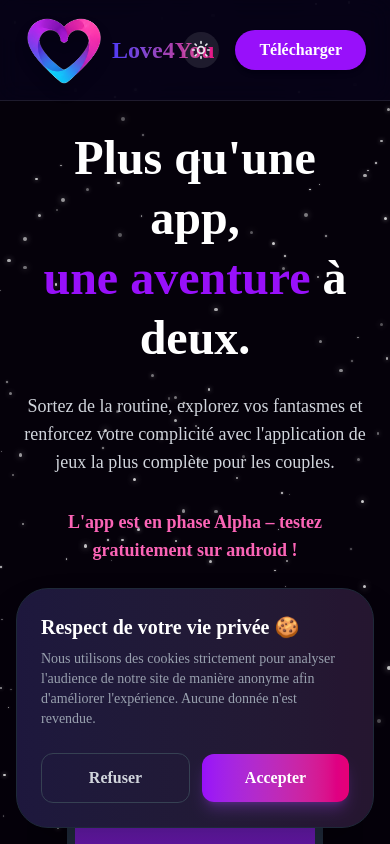
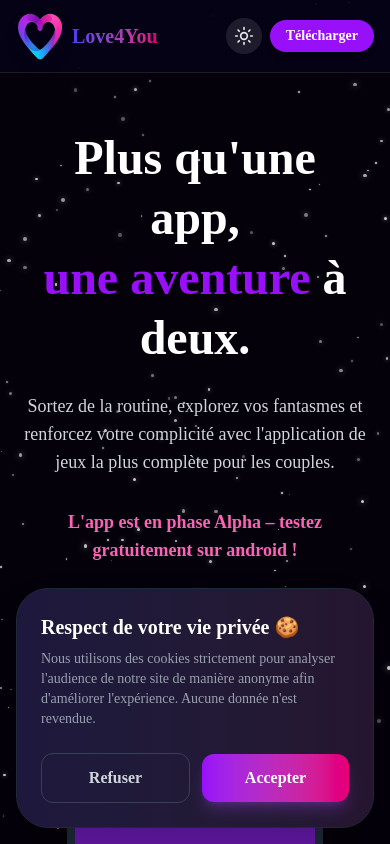
Before and after one commit to LeigerMax/Love4You_website, a Next.js app in the folder love4you-landing/: page / in a window 390 px wide. Shown: the top 844 px of the page. Built offline with nearby package versions, Linux system fonts and the light colour scheme.

Commit message:
Update Navbar.tsx

```diff
--- a/love4you-landing/app/components/Navbar.tsx
+++ b/love4you-landing/app/components/Navbar.tsx
@@ -5,16 +5,16 @@ import ThemeToggle from './ThemeToggle';
 export default function Navbar() {
   return (
     <nav className="fixed w-full z-50 bg-white/80 dark:bg-[#07031a]/80 backdrop-blur-md border-b border-gray-100 dark:border-white/10 transition-colors duration-300">
-      <div className="max-w-7xl mx-auto px-6 py-4 flex justify-between items-center">
-        <Link href="/" className="flex items-center gap-2">
+      <div className="max-w-7xl mx-auto px-4 sm:px-6 py-3 sm:py-4 flex justify-between items-center">
+        <Link href="/" className="flex items-center gap-2 sm:gap-3">
           <Image
             src="/icon.png"
             alt="Logo Love4You"
             width={80}
             height={80}
-            className="mx-auto drop-shadow-xl"
+            className="w-12 h-12 sm:w-16 sm:h-16 md:w-20 md:h-20 mx-auto drop-shadow-xl"
           />
-          <span className="text-2xl font-bold bg-clip-text text-transparent bg-gradient-to-r from-indigo-600 to-pink-600">
+          <span className="text-xl sm:text-2xl font-bold bg-clip-text text-transparent bg-gradient-to-r from-indigo-600 to-pink-600">
             Love4You
           </span>
         </Link>
@@ -24,9 +24,9 @@ export default function Navbar() {
           <Link href="/#privacy" className="hover:text-purple-600 dark:hover:text-purple-400 transition">Confidentialité</Link>
           <Link href="/contact" className="hover:text-purple-600 dark:hover:text-purple-400 transition">Contact</Link>
         </div>
-        <div className="flex items-center gap-4">
+        <div className="flex items-center gap-2 sm:gap-4">
           <ThemeToggle />
-          <Link href="/#download" className="bg-purple-600 text-white px-6 py-2 rounded-full font-semibold hover:bg-purple-700 transition shadow-md">
+          <Link href="/#download" className="bg-purple-600 text-white px-4 sm:px-6 py-1.5 sm:py-2 rounded-full text-sm sm:text-base font-semibold hover:bg-purple-700 transition shadow-md">
             Télécharger
           </Link>
         </div>
```
